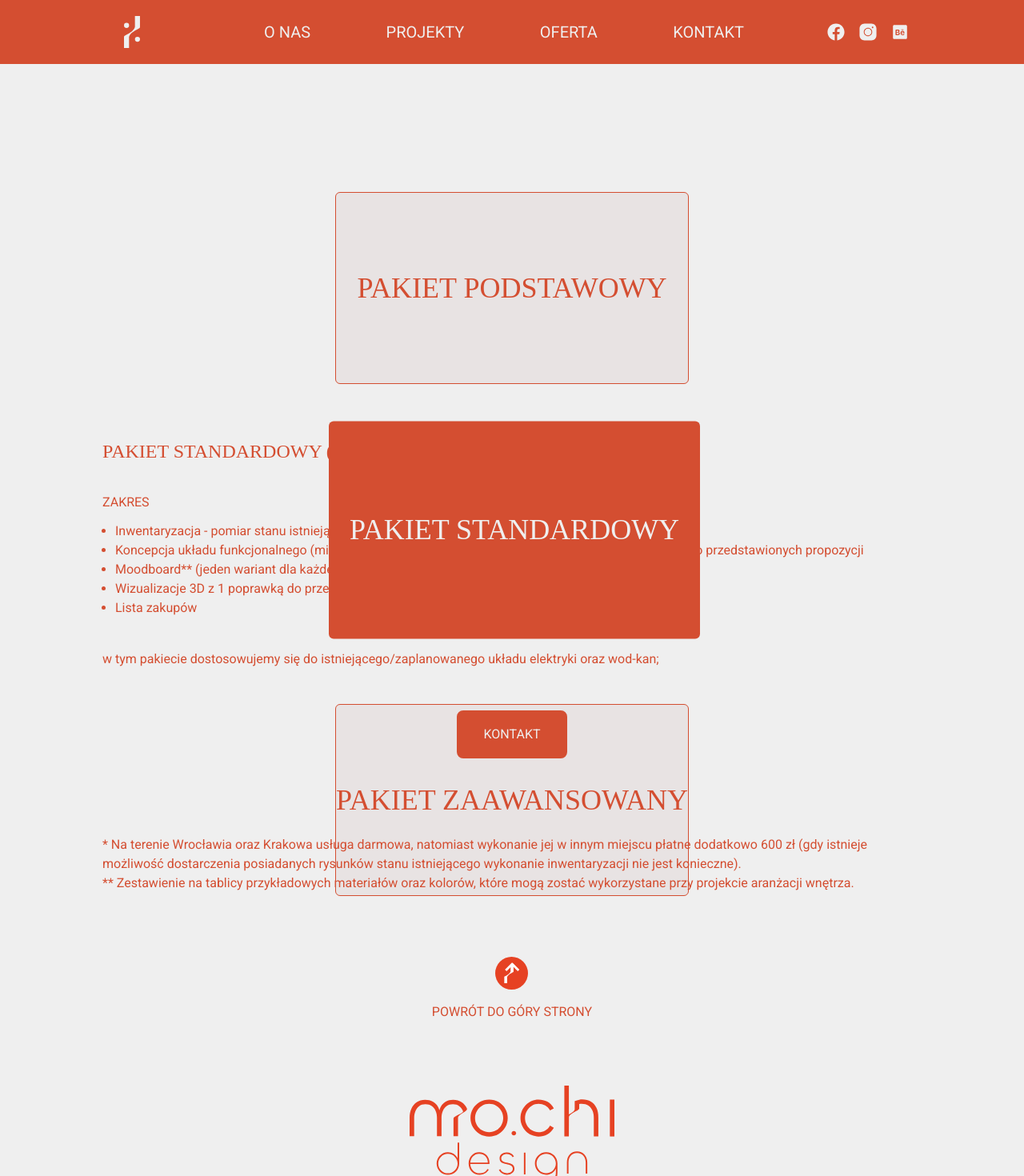
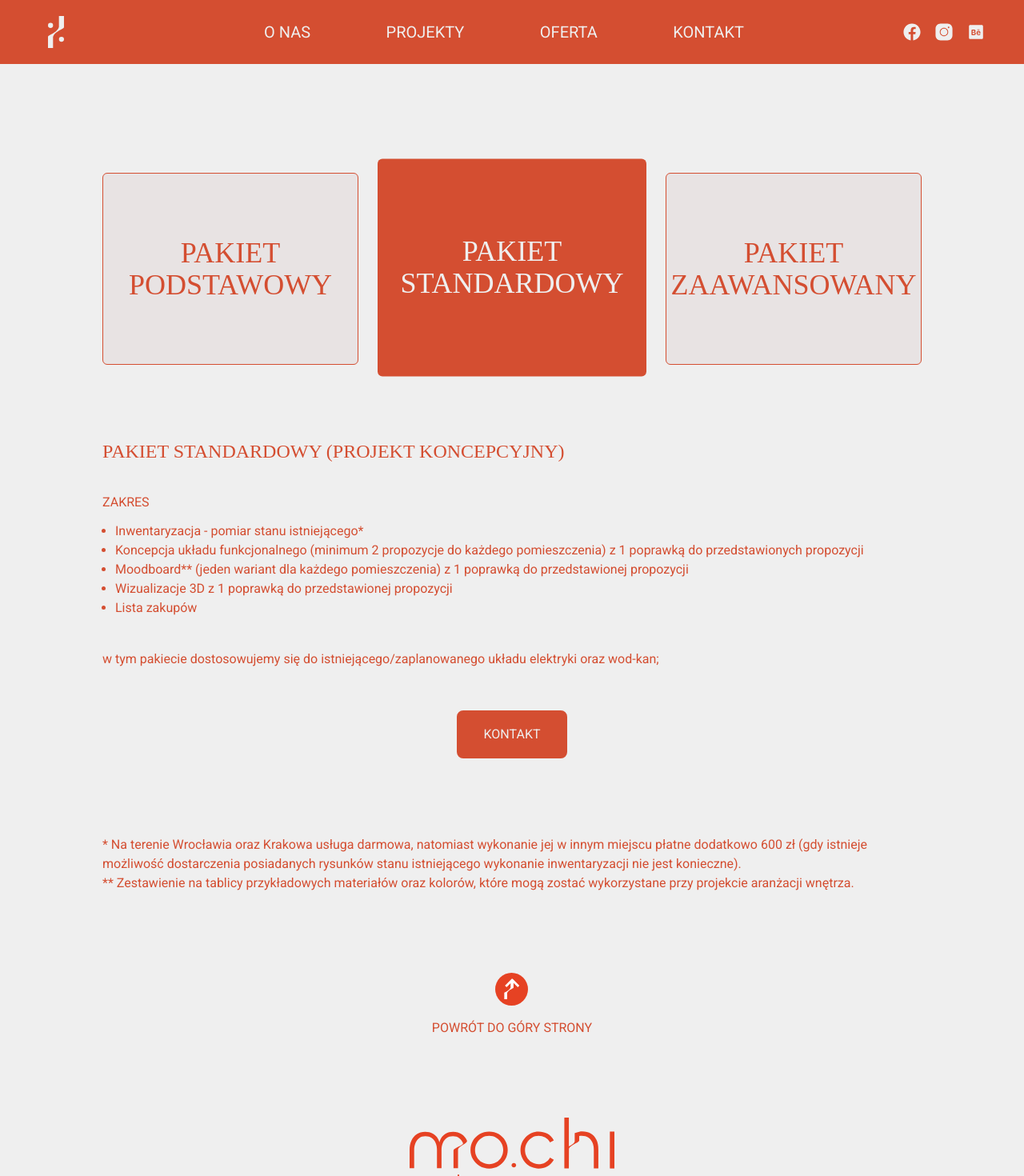
Before and after one commit to grzpyrkowski/mochi, a React (Vite) app: page /oferta in a window 1280 px wide. Shown: the top 1470 px of the page at 80% size. Built offline with nearby package versions, Linux system fonts and the light colour scheme; a web font is replaced by a local one.

Commit message:
Fix margins, favicon, width-full header

```diff
--- a/index.html
+++ b/index.html
@@ -25,6 +25,7 @@
     <link href="https://fonts.googleapis.com/css2?family=Roboto:ital,wght@0,100;0,300;0,400;0,500;0,700;0,900;1,100;1,300;1,400;1,500;1,700;1,900&display=swap" rel="stylesheet">
     <link href="https://api.fontshare.com/css?f[]=chillax&display=swap" rel="stylesheet">
     <title>Mo.chi Design</title>
+    <link rel="icon" type="image/x-icon" href="/src/data/pictures/favicon.png">
   </head>
   <body>
     <div id="root"></div>
--- a/src/css/index.css
+++ b/src/css/index.css
@@ -24,7 +24,7 @@ body {
   height: 100%;
 }
 
-#app-wrapper {
+#header, #app-wrapper {
   @apply mx-auto;
   max-width: 1440px;
   width: calc(100vw);
@@ -34,6 +34,11 @@ body {
 
 a {
   text-decoration: none;
+}
+
+.center {
+  display: grid;
+  place-content: center;
 }
 
 .center > * {
@@ -203,8 +208,11 @@ main > section {
   width: 32.5%;
 }
 
-.project-choose-project {
-  @apply w-full;
+.choose-offer-section {
+  @apply
+  w-full
+  place-content-center
+  flex;
 }
 
 .project-outlet img {
@@ -212,7 +220,6 @@ main > section {
 }
 
 .project-presentation {
-  max-width: 1440px;
   display: flex;
 }
 
--- a/src/pages/LandingPage.tsx
+++ b/src/pages/LandingPage.tsx
@@ -18,7 +18,7 @@ import LPRealisation from "./components/LPRealisation";
 export default function LandingPage() {
     return (
         <>
-            <section className="section-logo bg-mochi-gray text-mochi-orange text-2xl">
+            <section className="section-logo center bg-mochi-gray text-mochi-orange text-2xl">
                 <div className="center my-16">
                     <img alt="logo-mochi" src={logo}></img>
                 </div>
@@ -101,7 +101,7 @@ export default function LandingPage() {
                 />
             </section>
             <section className="section-idea center text-mochi-orange bg-mochi-brown">
-                <div className="my-24 py-8 w-2/3">
+                <div className="center my-24 py-8 w-2/3">
                     <img className="mb-10 mx-auto" src={bulb}></img>
                     <h2 className="mb-10">masz pomysł na swoje wnętrze?</h2>
                     <p>
--- a/src/pages/Layout.tsx
+++ b/src/pages/Layout.tsx
@@ -1,4 +1,4 @@
-import {Outlet, Link} from "react-router-dom";
+import { Outlet, Link } from "react-router-dom";
 import { useState } from "react";
 import Header from "./components/Header.tsx";
 import ScrollToTop from './components/ScrollToTop.tsx'
@@ -31,7 +31,6 @@ export default function Layout() {
     return (
         <>
             {/* <ContactAlert /> */}
-            <div id="app-wrapper">
             <ScrollToTop />
             <header
                 onMouseEnter={() => setHover(true)}
@@ -53,12 +52,13 @@ export default function Layout() {
                     />
                 }
             </header>
+            <div id="app-wrapper">
                 <main>
                     <Outlet />
                 </main>
                 <section className="back-to-top center">
                     <div className="center mt-20 cursor-pointer" onClick={handleScroll}>
-                        <img src={back_to_top}/>
+                        <img src={back_to_top} />
                         <p className="uppercase mt-4">powrót do góry strony</p>
                     </div>
                 </section>
--- a/src/pages/components/Header.tsx
+++ b/src/pages/components/Header.tsx
@@ -10,7 +10,7 @@ type Props = {
 
 export default function Header({urlSign, urlFB, urlIG, urlBE}: Props) {
     return (
-        <>
+        <div id="header" className="flex place-content-between">
                 <Link to="/" className="nav-logo flex-center mr-10">
                     <img className="w-5" alt="sign" src={urlSign}></img>
                 </Link>
@@ -33,6 +33,6 @@ export default function Header({urlSign, urlFB, urlIG, urlBE}: Props) {
                     <Link to="https://www.instagram.com/mo.chidesign/" target="_blank"><img alt="ig" src={urlIG}></img></Link>
                     <Link to="https://www.behance.net/michalimietlin" target="_blank"><img alt="be" src={urlBE}></img></Link>
                 </div>
-        </>
+        </div>
     )
 }
--- a/src/pages/components/PortraitPanel.tsx
+++ b/src/pages/components/PortraitPanel.tsx
@@ -4,13 +4,12 @@ import { motion } from "framer-motion";
 type Props = {
     name: string,
     title: string,
-    description: string,
     srcNoColor: string,
     srcColor: string,
     alt: string
 }
 
-export default function PortraitPanel({name, title, description, srcNoColor, srcColor, alt} : Props) {
+export default function PortraitPanel({name, title, srcNoColor, srcColor, alt} : Props) {
     const [isHovered, setIsHovered] = useState(false);
     function handleMouseEnter() {
         setIsHovered(true);
@@ -41,9 +40,6 @@ export default function PortraitPanel({name, title, description, srcNoColor, src
                     <br />
                     <span>{title}</span>
                 </p>
-                <p className="bottom-0">
-                    {description}
-                </p>
             </div>
             <motion.img
                 src={srcNoColor}
--- a/src/pages/offers/AdvancedOffer.tsx
+++ b/src/pages/offers/AdvancedOffer.tsx
@@ -3,7 +3,7 @@ import OfferPackage from "./OfferPackage"
 export default function AdvancedOffer() {
     return (
         <>
-        <section className="choose-offer-section center place-content-center mt-24">
+        <section className="choose-offer-section mt-24">
             <OfferPackage
                 chose = {false}
                 title = {"pakiet podstawowy"}
--- a/src/pages/offers/BasicOffer.tsx
+++ b/src/pages/offers/BasicOffer.tsx
@@ -3,7 +3,7 @@ import OfferPackage from "./OfferPackage"
 export default function BasicOffer() {
     return (
         <>
-        <section className="choose-offer-section center place-content-center mt-24">
+        <section className="choose-offer-section mt-24">
             <OfferPackage
                 chose = {true}
                 title = {"pakiet podstawowy"}
--- a/src/pages/offers/StandardOffer.tsx
+++ b/src/pages/offers/StandardOffer.tsx
@@ -3,7 +3,7 @@ import OfferPackage from "./OfferPackage"
 export default function StandardOffer() {
     return (
         <>
-        <section className="choose-offer-section center place-content-center mt-24">
+        <section className="choose-offer-section mt-24">
             <OfferPackage
                 chose = {false}
                 title = {"pakiet podstawowy"}
--- a/src/pages/projects/Flat.tsx
+++ b/src/pages/projects/Flat.tsx
@@ -16,7 +16,7 @@ export default function Flat() {
                 <div className='description w-2/5'>
                     <div className='top-8 mt-8 sticky'>
                         <h3>Mieszkanie w Warszawie</h3>
-                        <p>Nowoczesne mieszkanie w Warszawie to przestrzeń, w której dominują szarości połączone z brązem – od jasnych, subtelnych odcieni po głębokie tonacje. Starannie dobrane materiały, takie jak beton, stal i szkło, nadają wnętrzu surowego charakteru, natomiast elementy drewniane poczucie przytulności. Minimalistyczne formy i funkcjonalne rozwiązania podkreślają nowoczesny styl, a starannie dobrane oświetlenie buduje atmosferę. Całość to harmonijne połączenie estetyki i wygody. </p>
+                        <p>Nowoczesne mieszkanie w Warszawie to przestrzeń, w której dominują szarości połączone z brązem – od jasnych, subtelnych odcieni po głębokie tonacje. Starannie dobrane materiały, takie jak beton, stal i szkło, nadają wnętrzu surowego charakteru, natomiast elementy drewniane poczucie przytulności. Minimalistyczne formy i funkcjonalne rozwiązania podkreślają nowoczesny styl, a starannie dobrane oświetlenie buduje atmosferę. Całość to połączenie estetyki i wygody. </p>
                     </div>
                 </div>
             </div>
```
Also changed, not shown: src/pages/About.tsx (+6 -9 lines), src/data/pictures/favicon.png (added). Lines whose indentation alone changed are shown as unchanged.
